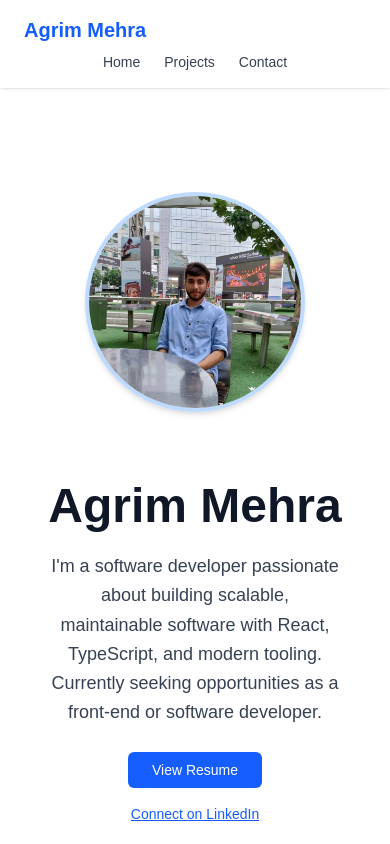
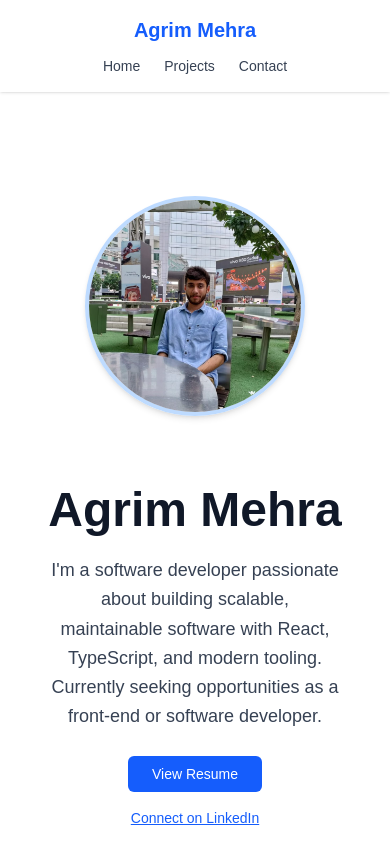
Before and after one commit to agrim20/dev-portfolio, a Next.js app: page / in a window 390 px wide. Shown: the top 844 px of the page. Built offline with nearby package versions, Linux system fonts and the light colour scheme.

Commit message:
Aligned name for mobile display

```diff
--- a/src/components/Navbar.tsx
+++ b/src/components/Navbar.tsx
@@ -5,9 +5,12 @@ import Link from "next/link";
 export default function Navbar() {
   return (
     <header className="w-full bg-white shadow-sm sticky top-0 z-50 px-6 py-4">
-      <nav className="max-w-5xl mx-auto flex flex-col sm:flex-row sm:justify-between sm:items-center gap-2 sm:gap-0">
+      <nav className="max-w-5xl mx-auto flex flex-col sm:flex-row items-center sm:justify-between gap-3">
         {/* Logo / Name */}
-        <Link href="/" className="text-xl font-bold text-blue-600">
+        <Link
+          href="/"
+          className="text-xl font-bold text-blue-600 text-center sm:text-left"
+        >
           Agrim Mehra
           <span className="hidden sm:inline text-sm font-normal text-gray-500 ml-2">
             • Software Engineer
@@ -15,7 +18,7 @@ export default function Navbar() {
         </Link>
 
         {/* Nav Links */}
-        <div className="flex flex-wrap justify-center sm:justify-end gap-6 text-gray-700 text-sm sm:text-base font-medium">
+        <div className="flex gap-6 text-gray-700 text-sm sm:text-base font-medium">
           <Link
             href="/"
             className="hover:text-blue-600 hover:underline underline-offset-4 transition"
```
